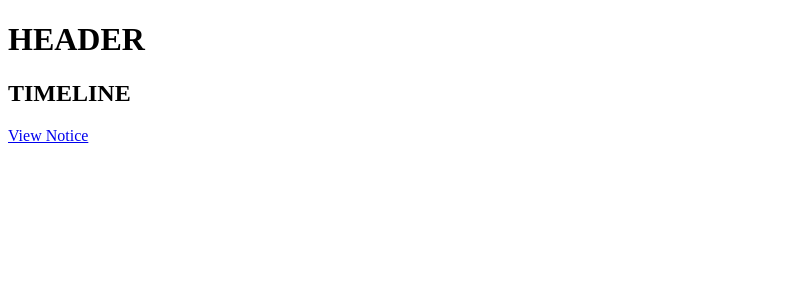
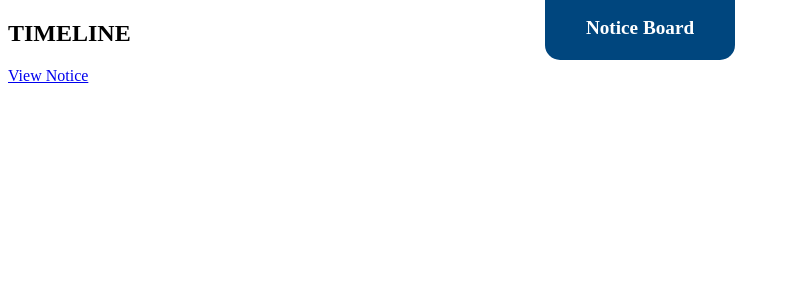
Before and after one commit to prakash-ces/prakash-ces.github.io, an Angular app in the folder notice-board/: page /timeline in a window 1280 px wide. Shown: the top 300 px of the page, without its empty margins (0-790 px from the left). Built offline with nearby package versions, Linux system fonts and the light colour scheme.

Commit message:
header logo ready

```diff
--- a/notice-board/src/app/header/header.component.css
+++ b/notice-board/src/app/header/header.component.css
@@ -0,0 +1,17 @@
+
+#sp_appName{
+  width: 190px;
+  height: 60px;
+  position: fixed;
+  top: 0;
+  left: 50%;
+  transform: translate(-50%, 0);
+  background-color: #00467e !important;
+  color: #FFF;
+  text-align: center;
+  line-height: 55px;
+  font-size: 1.2em;
+  font-weight: bolder;
+  vertical-align: middle;
+  border-radius: 0px 0px 15px 15px;
+}
--- a/notice-board/src/app/header/header.component.html
+++ b/notice-board/src/app/header/header.component.html
@@ -1 +1,3 @@
-<h1>HEADER</h1>
+<span id="sp_appName" class="centered">
+  Notice Board
+</span>
```
